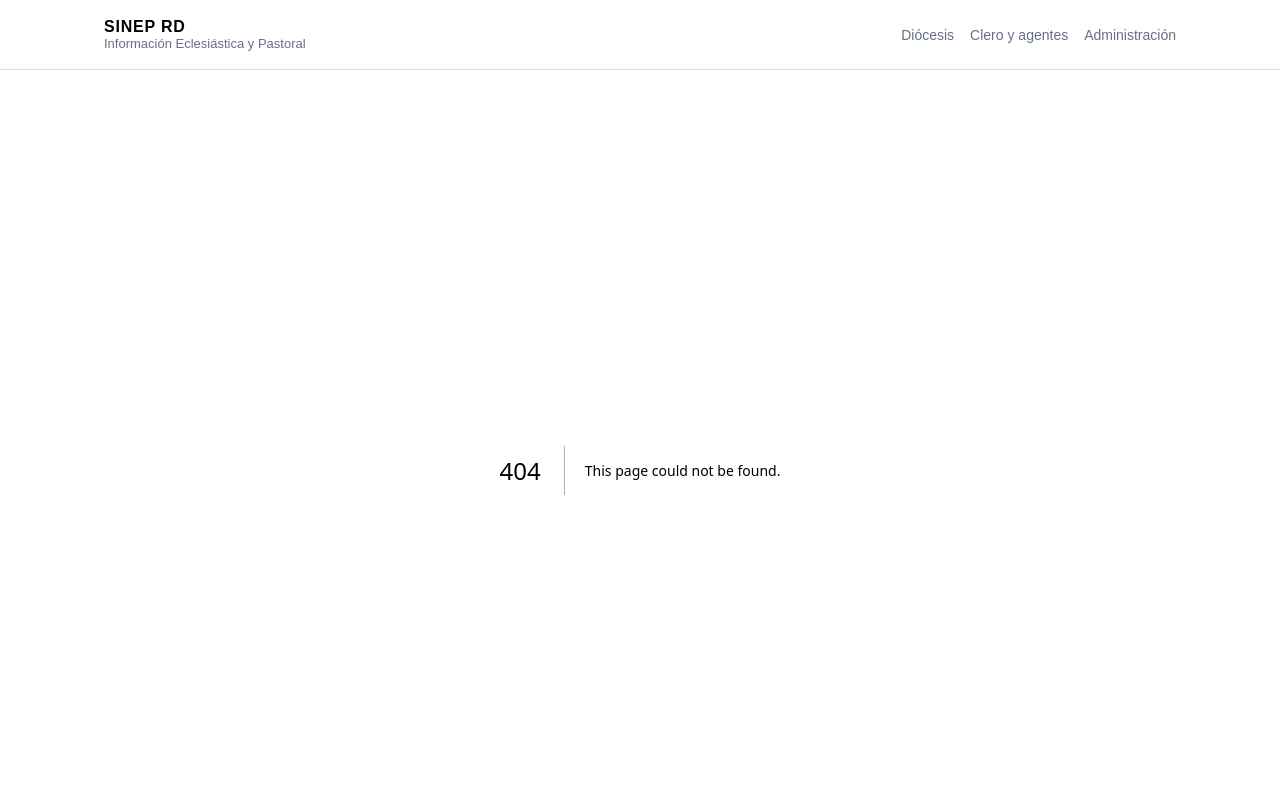
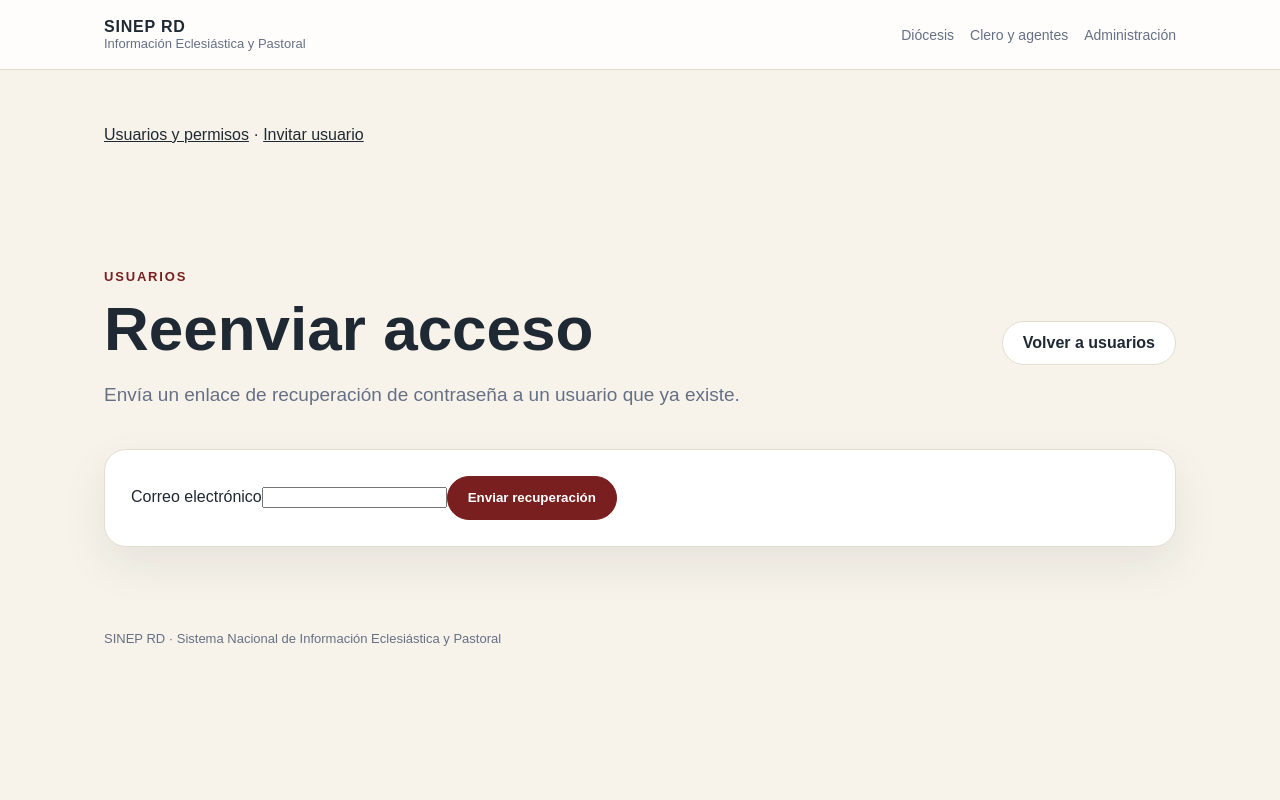
Before and after one commit to Jumen-UX/sinep-rd, a Next.js app: page /admin/usuarios/recuperar in a window 1280 px wide. Before the commit this address had no page. Shown: the top 800 px of the page. Built offline with nearby package versions, Linux system fonts and the light colour scheme.

Commit message:
Add reset access page

```diff
--- /dev/null
+++ b/src/app/admin/usuarios/recuperar/page.tsx
@@ -0,0 +1,65 @@
+'use client'
+
+import { FormEvent, useState } from 'react'
+import Link from 'next/link'
+
+export default function ResetAccessPage() {
+  const [email, setEmail] = useState('')
+  const [saving, setSaving] = useState(false)
+  const [error, setError] = useState<string | null>(null)
+  const [notice, setNotice] = useState<string | null>(null)
+
+  async function handleSubmit(event: FormEvent<HTMLFormElement>) {
+    event.preventDefault()
+    setSaving(true)
+    setError(null)
+    setNotice(null)
+
+    const response = await fetch('/api/admin/users/reset-access', {
+      method: 'POST',
+      headers: { 'Content-Type': 'application/json' },
+      body: JSON.stringify({ email }),
+    })
+
+    const result = await response.json().catch(() => ({}))
+
+    if (!response.ok) {
+      setError(result.error ?? 'No se pudo reenviar acceso.')
+      setSaving(false)
+      return
+    }
+
+    setNotice('Correo de recuperación enviado correctamente.')
+    setEmail('')
+    setSaving(false)
+  }
+
+  return (
+    <main className="container admin-dashboard">
+      <div className="admin-topbar">
+        <div>
+          <p className="eyebrow">Usuarios</p>
+          <h1>Reenviar acceso</h1>
+          <p className="lead">Envía un enlace de recuperación de contraseña a un usuario que ya existe.</p>
+        </div>
+        <Link className="button button-secondary" href="/admin/usuarios">Volver a usuarios</Link>
+      </div>
+
+      {error && <div className="error-box">{error}</div>}
+      {notice && <div className="empty-state">{notice}</div>}
+
+      <section className="card admin-section">
+        <form className="auth-form access-form" onSubmit={handleSubmit}>
+          <label>
+            Correo electrónico
+            <input autoComplete="email" required type="email" value={email} onChange={(event) => setEmail(event.target.value)} />
+          </label>
+
+          <button className="button button-primary" disabled={saving} type="submit">
+            {saving ? 'Enviando...' : 'Enviar recuperación'}
+          </button>
+        </form>
+      </section>
+    </main>
+  )
+}
```
